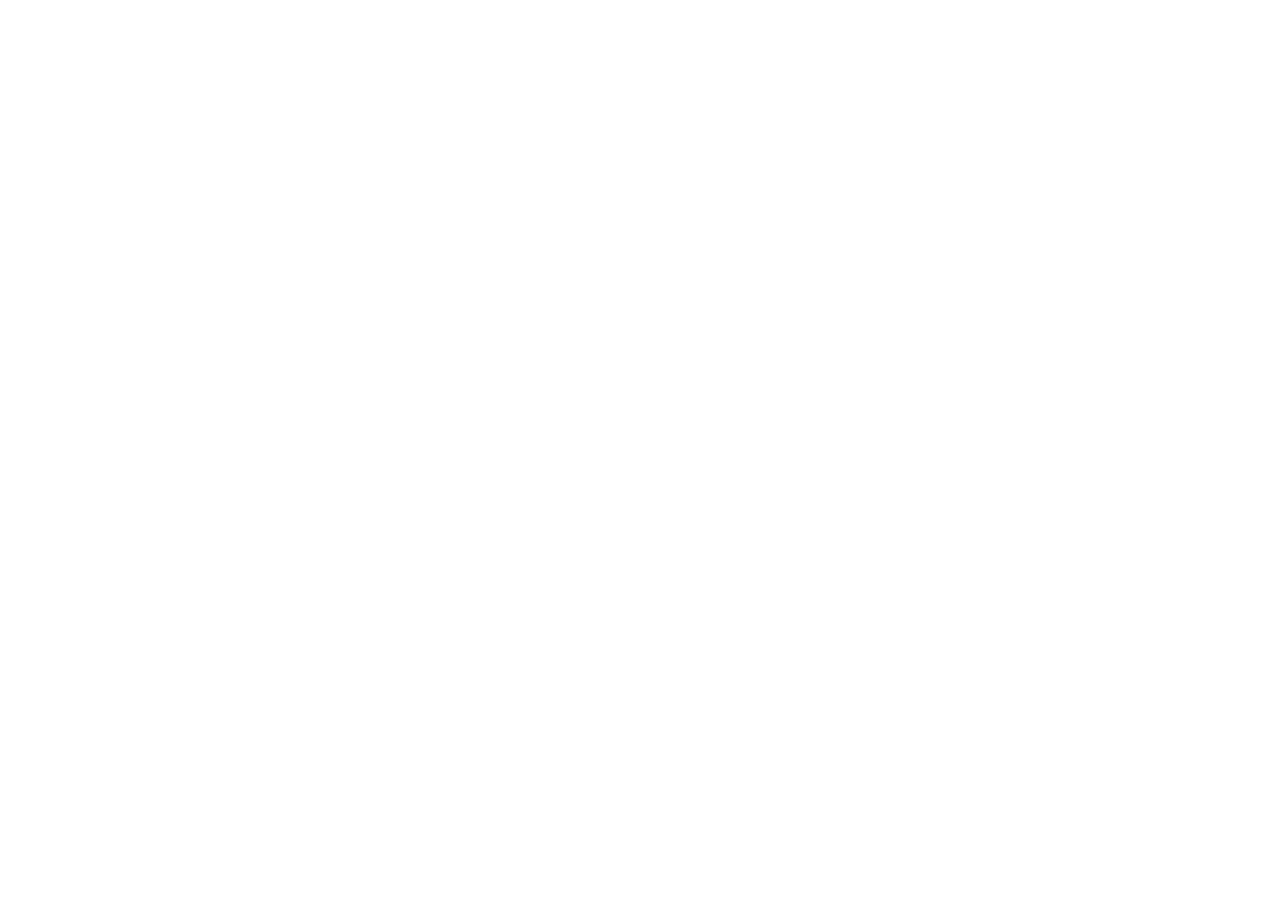
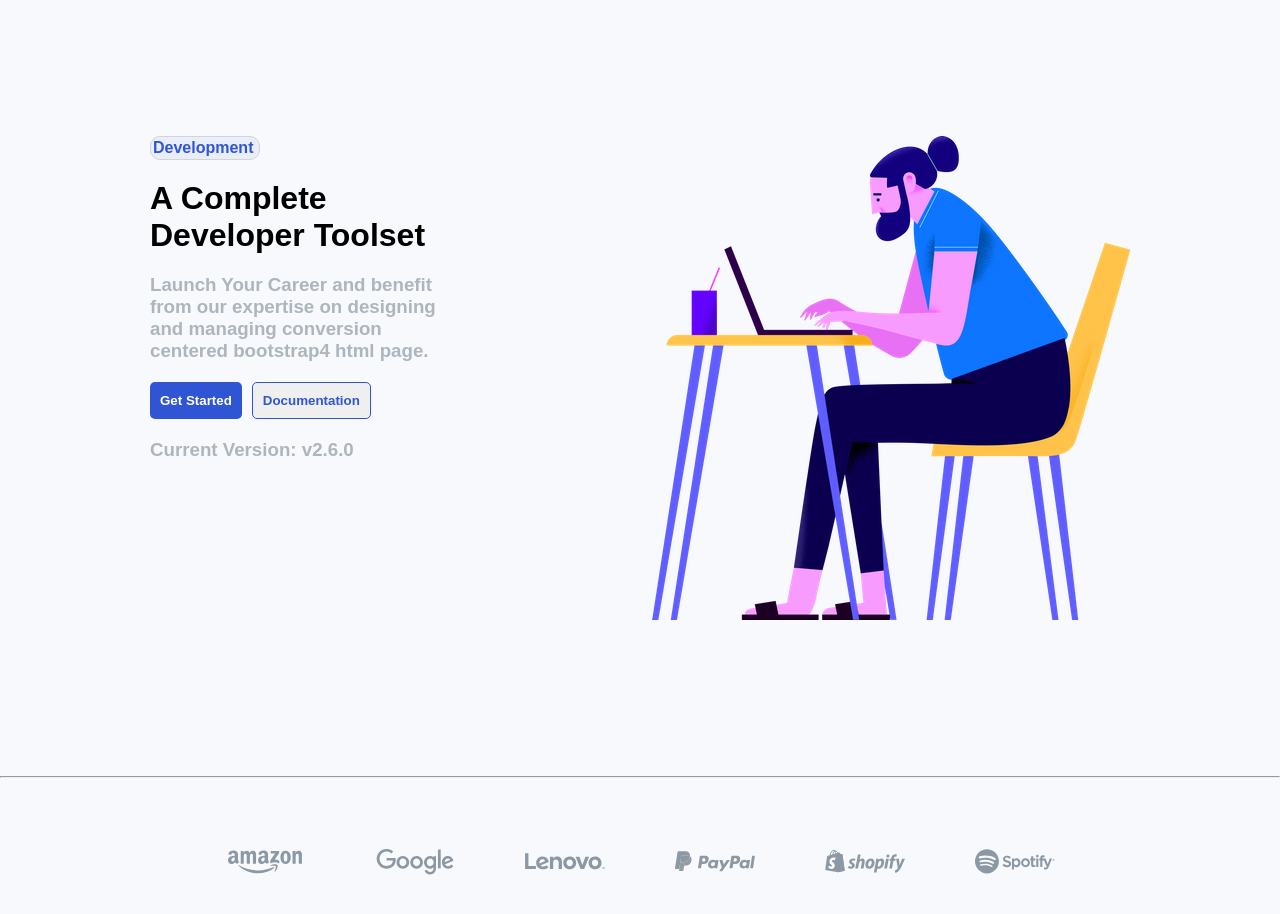
Before and after one commit to FrancescoAceto/Progetto-personale, a Vue app: page / in a window 1280 px wide. Shown: the part 100-1014 px from the top of the page. Before the commit the page ends 800 px from the top, so only its background shows below. Built offline with nearby package versions, Linux system fonts and the light colour scheme.

Commit message:
header completato

```diff
--- a/src/components/Header.vue
+++ b/src/components/Header.vue
@@ -1,4 +1,5 @@
 <script>
+import JumbotronItem from "./JumbotronItem.vue";
 import NavbarItem from "./NavbarItem.vue"
  export default {
     name: 'Header',
@@ -8,15 +9,15 @@ import NavbarItem from "./NavbarItem.vue"
         }
     },
     components:{
-        NavbarItem
-    }
+    NavbarItem,
+    JumbotronItem
+}
  }
 </script>
 
 <template>
-    <NavbarItem>
-
-    </NavbarItem>
+    <NavbarItem></NavbarItem>
+    <JumbotronItem></JumbotronItem>
 </template>
 
 <style scoped>
--- /dev/null
+++ b/src/components/JumbotronItem.vue
@@ -0,0 +1,101 @@
+<script>
+export default {
+    name: 'JumbotronItem'
+}
+</script>
+
+<template>
+    <div class="Jumbotron">
+        <div class="Toolset">
+            <div class="Development"><strong>Development</strong></div>
+            <div class="Dev-Title"><h1>A Complete Developer Toolset</h1></div>
+            <div class="Dev-Subtitle"><h3>Launch Your Career and benefit from our expertise on designing and managing conversion centered bootstrap4 html page.</h3></div>
+            <div class="Buttons">
+                <button class="Button1"><strong>Get Started</strong></button>
+                <button class="Button2"><strong>Documentation</strong></button>
+            </div>
+            <div class="Dev-Subtitle"><h3>Current Version: v2.6.0</h3></div>
+        </div>
+
+        <div class="Jumbo-img">
+            <img src="../../public/img/about.png" alt="">
+        </div>
+    </div>
+    <hr>
+    <div class="brands">
+            <div><img src="../../public/img/amazon.svg" alt=""></div>
+            <div><img src="../../public/img/google.svg" alt=""></div>
+            <div><img src="../../public/img/lenovo.svg" alt=""></div>
+            <div><img src="../../public/img/paypal.svg" alt=""></div>
+            <div><img src="../../public/img/shopify.svg" alt=""></div>
+            <div><img src="../../public/img/spotify.svg" alt=""></div>
+        </div>
+</template>
+
+<style scoped>
+    .Jumbotron{
+        background-color: #f8f9fc;
+        display: flex;
+        flex-direction: center;
+        padding: 150px;
+        margin: auto;
+    }
+
+    .Toolset{
+        display: flex;
+        flex-direction: column;
+        gap: 20px;
+    }
+
+    .Development{
+        color: #2f55d4;
+        background-color: #eaeefb;
+        border-radius: 10px;
+        width: 110px;
+        padding: 2px;
+        border: 0.5px solid lightgray;
+    }
+
+    .Dev-Title{
+        width: 300px;
+    }
+
+    .Dev-Subtitle{
+       width: 60%;
+       color: #adb5bd;
+    }
+
+    .Buttons{
+        display: flex;
+        gap: 10px;
+    }
+
+    .Button1 {
+        padding: 10px;
+        border-radius: 5px;
+        border: none;
+        background-color: #2f55d4;
+        color: white;
+        cursor: pointer;
+    }
+
+    .Button2{
+        padding: 10px;
+        border-radius: 5px;
+        color: #2f55d4;
+        border: 1px solid #2f55d4;
+        cursor: pointer;
+    }
+
+    .brands{
+        display: flex;
+        justify-content: center;
+        gap: 70px;
+        padding: 70px;
+        background-color:#f8f9fc;
+    }
+    .brands img{
+        width: 80px;
+    }
+
+</style>
--- a/src/components/NavbarItem.vue
+++ b/src/components/NavbarItem.vue
@@ -30,7 +30,7 @@ export default {
         </div>
 
         <div class="Links" v-for="NavbarLinks in NavbarLinks">
-            <div>{{ NavbarLinks.text }} <i class="fa-solid fa-chevron-down"></i></div>
+            <div><strong>{{ NavbarLinks.text }} </strong><i class="fa-solid fa-chevron-down"></i></div>
         </div>
 
         <div class="Icons-container">
@@ -47,7 +47,8 @@ export default {
     .Navbar{
         display: flex;
         justify-content: space-evenly;
-        padding: 20px;
+        padding: 25px;
+        background-color: #f8f9fc;
     }
 
     .Navbar img{
@@ -57,11 +58,13 @@ export default {
     .Links:hover{
         color: #2f55d4;
         cursor: pointer;
+
     }
 
     .Icons-container{
         display: flex;
         gap: 10px;
+        cursor: pointer;
     }
 
     .Small-icons{
--- a/src/style.css
+++ b/src/style.css
@@ -4,3 +4,7 @@
   box-sizing: border-box;
   font-family: Arial, Helvetica, sans-serif;
 }
+
+hr{
+  color: lightgray;
+}
```
